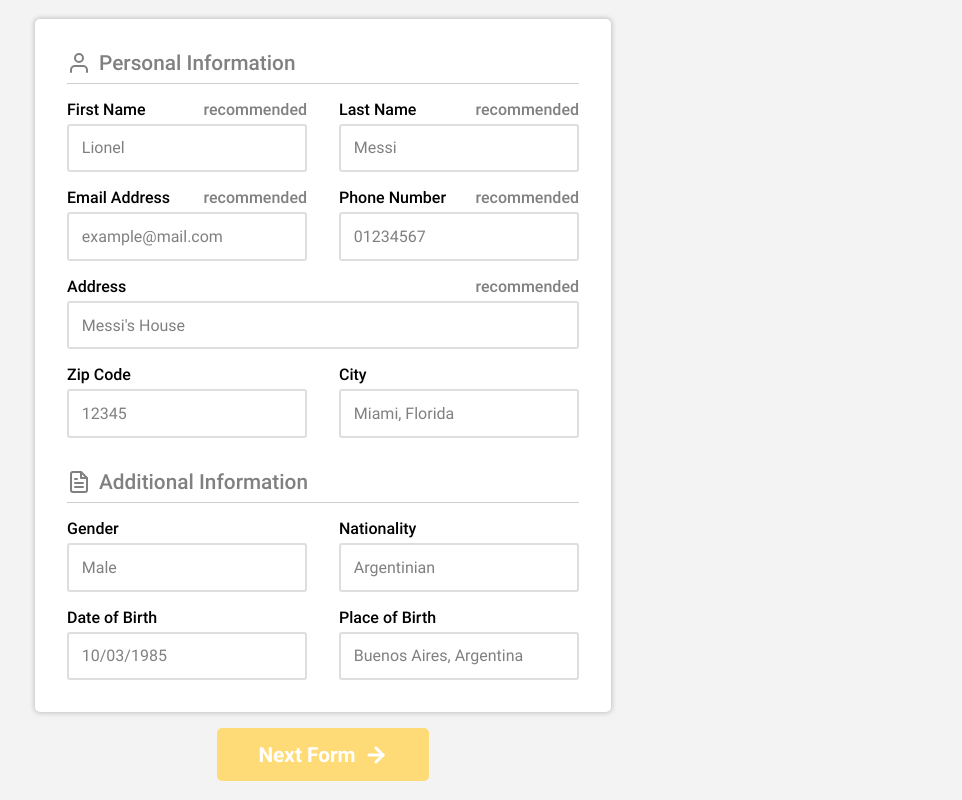
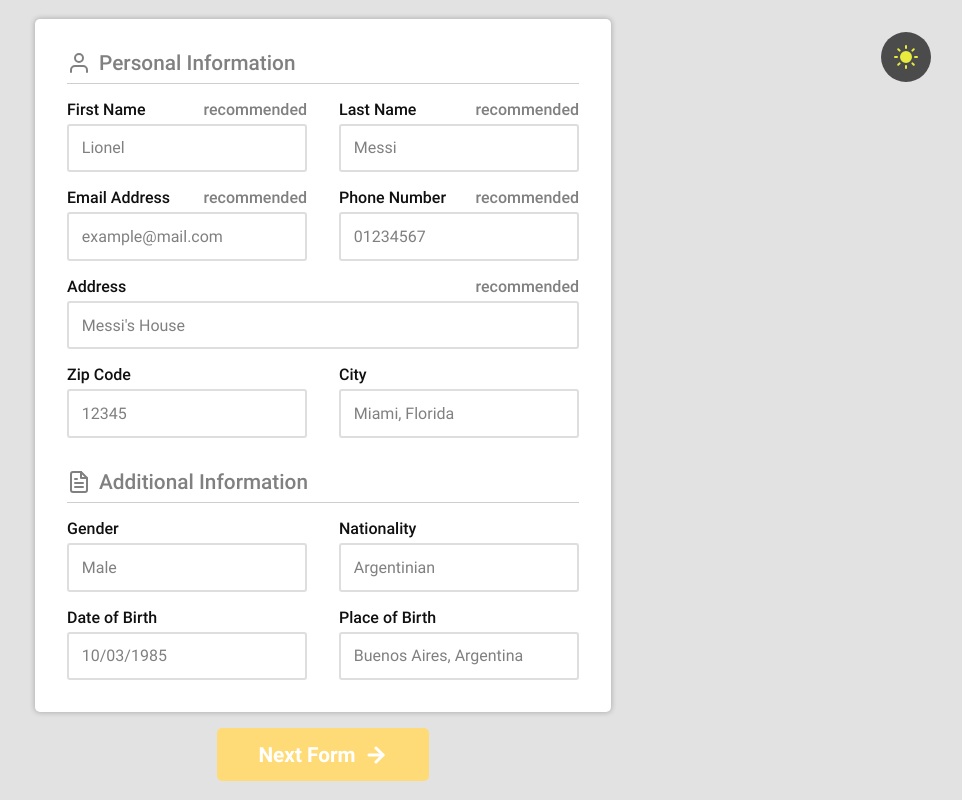
Before and after one commit to Uruwhy1/odin-applicationCV, a React (Vite) app: page / in a window 1280 px wide. Shown: the whole page, without its empty margins (317-1279 px from the left). Built offline with nearby package versions, Linux system fonts and the light colour scheme.

Commit message:
add dark mode

```diff
--- a/src/App.jsx
+++ b/src/App.jsx
@@ -2,6 +2,8 @@ import "./styles/variables.css";
 
 import ArrowRight from "./assets/images/arrow-right.svg?react";
 import ArrowLeft from "./assets/images/arrow-left.svg?react";
+import SunIcon from "./assets/images/sun.svg?react";
+import MoonIcon from "./assets/images/moon.svg?react";
 
 import PersonalForm from "./components/PersonalSection";
 import EducationSection from "./components/EducationSection.jsx";
@@ -9,9 +11,35 @@ import WorkSection from "./components/WorkSection.jsx";
 import Preview from "./components/Preview.jsx";
 
 import { v4 as uuidv4 } from "uuid";
-import { useState } from "react";
+import { useState, useEffect } from "react";
 
 export default function App() {
+  // LIGHT/DARK MODE HANDLER
+  const [mode, setMode] = useState("light");
+
+  useEffect(() => {
+    const userPrefersDark = window.matchMedia(
+      "(prefers-color-scheme: dark)"
+    ).matches;
+    if (userPrefersDark) {
+      setMode("dark");
+    }
+  }, []);
+
+  const toggleMode = () => {
+    setMode((prevMode) => (prevMode === "light" ? "dark" : "light"));
+
+    document.querySelector(".light-switch").classList.add("rotate-animation");
+    setTimeout(() => {
+      document.querySelector(".light-switch").classList.remove("rotate-animation");
+    }, 600);
+  };
+
+  useEffect(() => {
+    document.documentElement.className = mode;
+  }, [mode]);
+
+  // CURRENT VIEW HANDLER
   const [currentView, setCurrentView] = useState(0);
 
   const handleNextViewChange = (e) => {
@@ -96,6 +124,9 @@ export default function App() {
 
   return (
     <div className="container">
+      <button className="light-switch" onClick={toggleMode}>
+        {mode == "light" ? <SunIcon /> : <MoonIcon />}
+      </button>
       {currentView == 0 && (
         <PersonalForm
           phoneNumber={phoneNumber}
--- a/src/styles/index.css
+++ b/src/styles/index.css
@@ -64,6 +64,10 @@ body {
   background-color: var(--bg-color-darker);
   width: 100vw;
   min-height: 100vh;
+
+  transition: background 0.3s;
+  color: var(--text-color);
+
 }
 
 .container {
@@ -95,6 +99,7 @@ button {
 }
 
 .green-button {
+  color: #fff;
   background-color: var(--green);
 }
 .green-button:hover {
@@ -126,3 +131,39 @@ button {
 }
 
 /* --------------------------------------- */
+
+.light-switch {
+  position: absolute;
+  top: 2rem;
+  right: 2rem;
+
+  border-radius: 100px;
+  padding: 0;
+
+  max-width: 50px;
+  width: 50px;
+  height: 50px;
+
+  display: flex;
+  justify-content: center;
+  align-items: center;
+
+  background-color: var(--light-switch-bg);
+  color: var(--darker-yellow);
+}
+.light-switch svg {
+  fill: var(--darker-yellow);
+  transition: 2s;
+}
+.rotate-animation {
+  animation: rotate 0.6s linear 1;
+}
+
+@keyframes rotate {
+  from {
+    transform: rotate(0deg);
+  }
+  to {
+    transform: rotate(360deg);
+  }
+}
--- a/src/styles/preview.css
+++ b/src/styles/preview.css
@@ -4,7 +4,8 @@
 }
 
 .preview {
-  background-color: var(--bg-color);
+  background-color: #f3f3f3;
+  color: #101010;
   box-shadow: 0 0 5px 1px #00000034;
 
 
--- a/src/styles/section.css
+++ b/src/styles/section.css
@@ -5,6 +5,8 @@
 
   width: 45%;
   padding: 2em;
+
+  transition: background 0.3s;
 
 }
  .header {
@@ -15,7 +17,7 @@
   border-bottom: var(--form-borders);
   padding-bottom: 0.5rem;
   margin-bottom: 1rem;
-  color: gray;
+  color: var(--secondary-text-color);
 
 }
 
@@ -26,7 +28,6 @@
 
 .section .second-header {
   margin-bottom: 0;
-  color: gray;
 
 }
 
@@ -81,7 +82,7 @@
   right: 0;
 
   font-weight: 500;
-  color: gray;
+  color: var(--secondary-text-color);
 }
 
 .section input {
@@ -92,6 +93,7 @@
   border: 2px solid rgba(0, 0, 0, 0.13);
 
   transition: border 0.3s;
+  background-color: var(--input-background);
 }
 .section input:focus {
   border-color: blue;
--- a/src/styles/variables.css
+++ b/src/styles/variables.css
@@ -1,10 +1,11 @@
 :root {
-  font-size: 16px;
   --bg-color: #ffffff;
-  --bg-color-darker: #f3f3f3;
+  --bg-color-darker: #e2e2e2;
+  --input-background: #ffffff;
+  --light-switch-bg: #4b4b4b;
 
-  --green: #86e49a;
-  --darker-green: #33d14d;
+  --green: #70ce84;
+  --darker-green: #3ae757;
   --red: #ff7783;
   --darker-red: #eb3d4c;
   --yellow: #f6ff77;
@@ -12,5 +13,29 @@
   --orange: #ffdb77;
   --darker-orange: #ebc33d;
 
+  --text-color: #101010;
+  --secondary-text-color: gray;
+
+
   --form-borders: 1px solid rgb(206, 206, 206);
+
 }
+
+:root.dark {
+  --bg-color: #4e4e4e;
+  --bg-color-darker: #353535;
+  --input-background: #ffffff;
+  --light-switch-bg: #a1a1a1;
+
+  --green: #37b953;
+  --darker-green: #208135;
+  --red: #c43641;
+  --darker-red: #85252d;
+  --yellow: #e8eb3d;
+  --darker-yellow: #f6ff77;
+  --orange: #ebc33d;
+  --darker-orange: #bb952b;
+
+  --text-color: #ffffff;
+  --secondary-text-color: rgb(199, 199, 199);
+}
```
Also changed, not shown: src/assets/images/moon.svg (added), src/assets/images/sun.svg (added).
